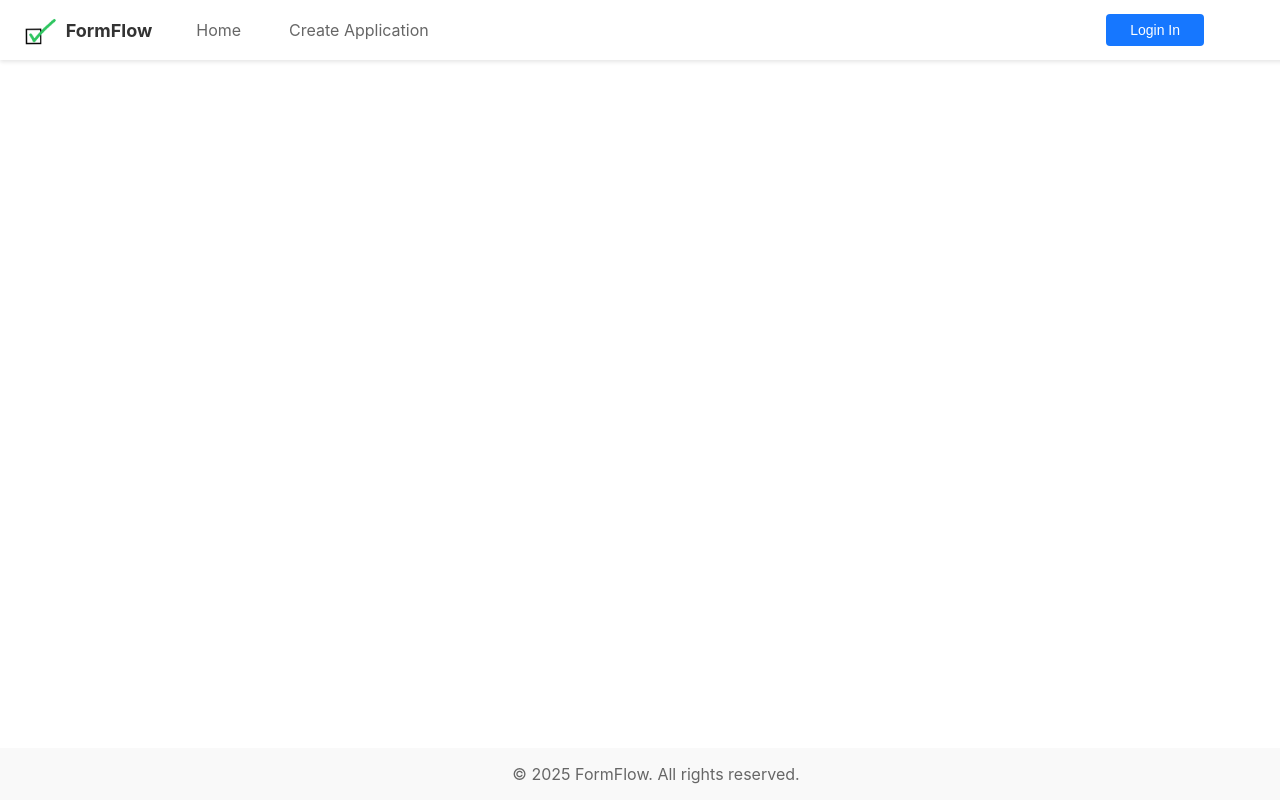
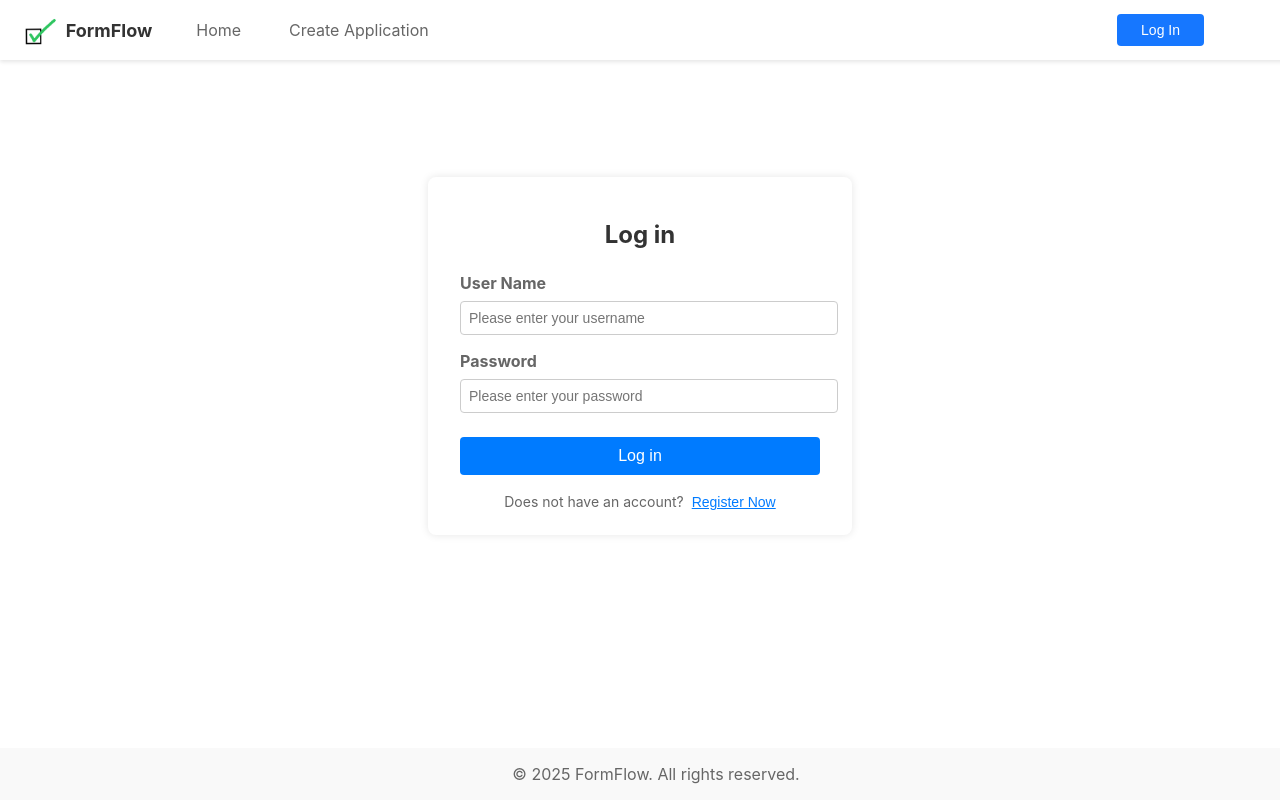
Before and after one commit to Skaum103/form-flow-frontend, a React (Create React App) app: page /login in a window 1280 px wide. Built offline with nearby package versions, Linux system fonts and the light colour scheme.

Commit message:
login-version1

```diff
--- a/src/App.js
+++ b/src/App.js
@@ -1,16 +1,11 @@
 import React from 'react';
-// 从 react-router-dom 中引入 Routes、Route
-import {
-  BrowserRouter as Router,
-  Routes,
-  Route
-} from 'react-router-dom';
-
+import { BrowserRouter as Router, Routes, Route } from 'react-router-dom';
 import Header from './components/Header/Header';
 import Footer from './components/Footer/Footer';
 import Home from './pages/Home';
 import CreateApplication from './pages/CreateApplication';
-
+import Login from './pages/Login';
+import Register from './pages/Register';
 function App() {
   return (
     <Router>
@@ -21,6 +16,8 @@ function App() {
           {/* 使用 element 属性传入要渲染的组件 */}
           <Route path="/" element={<Home />} />
           <Route path="/CreateApplication" element={<CreateApplication />} />
+          <Route path="/login" element={<Login />} />
+          <Route path="/register" element={<Register />} />
         </Routes>
       </div>
       <Footer />
--- a/src/components/Header/Header.js
+++ b/src/components/Header/Header.js
@@ -1,43 +1,7 @@
-// // src/components/Header/Header.js
-
-// import React from 'react';
-// import { Link } from 'react-router-dom';
-// import './Header.css';
-
-// function Header() {
-//   return (
-//     <header className="header">
-//       <div className="header-left">
-//         {/* Logo + 标题区域 */}
-//         <div className="logo">
-//           <img src="/logo.png" alt="Logo" />
-//           <span className="app-name">FormFlow</span>
-//         </div>
-//         {/* 导航区域 */}
-//         <nav className="nav">
-//           <ul>
-//             <li>
-//               <Link to="/">Home</Link>
-//             </li>
-//             <li>
-//               <Link to="/CreateApplication">Create Application</Link>
-//             </li>
-//           </ul>
-//         </nav>
-//       </div>
-
-//       <div className="header-right">
-//         <button>Login In</button>
-//       </div>
-//     </header>
-//   );
-// }
-
-// export default Header;
-// src/components/Header/Header.js
-import React from 'react';
-import { NavLink } from 'react-router-dom';
-import './Header.css';
+import React from "react";
+import { NavLink } from "react-router-dom";
+import { Link } from 'react-router-dom';
+import "./Header.css";
 
 function Header() {
   return (
@@ -53,7 +17,9 @@ function Header() {
               {/* NavLink 可自动给当前激活的路由添加类名或内联样式 */}
               <NavLink
                 to="/"
-                className={({ isActive }) => (isActive ? 'nav-link active' : 'nav-link')}
+                className={({ isActive }) =>
+                  isActive ? "nav-link active" : "nav-link"
+                }
               >
                 Home
               </NavLink>
@@ -61,7 +27,9 @@ function Header() {
             <li>
               <NavLink
                 to="/CreateApplication"
-                className={({ isActive }) => (isActive ? 'nav-link active' : 'nav-link')}
+                className={({ isActive }) =>
+                  isActive ? "nav-link active" : "nav-link"
+                }
               >
                 Create Application
               </NavLink>
@@ -79,7 +47,9 @@ function Header() {
       </div>
 
       <div className="header-right">
-        <button>Login In</button>
+        <Link to="/login">
+          <button>Log In</button>
+        </Link>
       </div>
     </header>
   );
--- a/src/pages/CreateApplication.js
+++ b/src/pages/CreateApplication.js
@@ -1,3 +1,4 @@
+import React from 'react';
 export default function CreateApplication() {
     return <h1>元神启动！</h1>;
   }
--- a/src/pages/Home.js
+++ b/src/pages/Home.js
@@ -1,3 +1,4 @@
+import React from 'react';
 export default function Home() {
     return <h1>我爱我家</h1>;
   }
--- /dev/null
+++ b/src/pages/Login.css
@@ -0,0 +1,111 @@
+.login-container {
+    display: flex;
+    justify-content: center;
+    align-items: center;
+    min-height: 70vh; /* 根据你的需求调整 */
+    background-color:rgba(0, 0, 0, 0);
+  }
+
+  .login-form {
+    background-color: #fff;
+    border-radius: 8px;
+    padding: 24px 32px;
+    box-shadow: 0 0 8px rgba(0, 0, 0, 0.1);
+    width: 360px;
+  }
+
+  .login-form h2 {
+    text-align: center;
+    margin-bottom: 24px;
+    color: #333;
+  }
+
+  .form-group {
+    margin-bottom: 16px;
+  }
+
+  .form-group label {
+    display: block;
+    margin-bottom: 8px;
+    color: #666;
+    font-weight: bold;
+  }
+
+  .form-group input {
+    width: 100%;
+    padding: 8px;
+    font-size: 14px;
+    border: 1px solid #ccc;
+    border-radius: 4px;
+  }
+
+  .login-btn {
+    width: 100%;
+    padding: 10px 0;
+    font-size: 16px;
+    background-color: #007bff; /* 你可以改成任何颜色 */
+    color: #fff;
+    border: none;
+    border-radius: 4px;
+    cursor: pointer;
+  }
+
+  .login-btn:hover {
+    background-color: #0056b3;
+  }
+
+  .error-msg {
+    margin-bottom: 16px;
+    padding: 8px;
+    border: 1px solid red;
+    color: red;
+    background-color: #ffe6e6;
+    border-radius: 4px;
+    font-size: 14px;
+  }
+  /* 原有的 .login-container, .login-form, .form-group 等样式保持不变，这里只列举新增或修改部分 */
+
+.login-btn {
+    width: 100%;
+    padding: 10px 0;
+    font-size: 16px;
+    background-color: #007bff; /* 登录按钮背景色 */
+    color: #fff;
+    border: none;
+    border-radius: 4px;
+    cursor: pointer;
+    margin-top: 8px; /* 给按钮和下方“注册”入口留点间距 */
+  }
+
+  .login-btn:hover {
+    background-color: #0056b3;
+  }
+
+  /* 新增的 “注册” 入口所在的区域 */
+  .register-footer {
+    margin-top: 16px;
+    text-align: center;
+  }
+
+  /* 让文字和按钮在一行里更好看一点 */
+  .register-footer span {
+    margin-right: 8px;
+    font-size: 14px;
+    color: #666;
+  }
+
+  /* “立即注册” 按钮或链接的样式 */
+  .register-link {
+    background: none;
+    border: none;
+    font-size: 14px;
+    color: #007bff;
+    text-decoration: underline;
+    cursor: pointer;
+    padding: 0;
+  }
+
+  .register-link:hover {
+    color: #0056b3;
+    text-decoration: underline;
+  }
--- /dev/null
+++ b/src/pages/Login.js
@@ -0,0 +1,85 @@
+import React, { useState } from "react";
+import { useNavigate } from "react-router-dom";
+import "./Login.css";
+
+function Login() {
+  const [username, setUsername] = useState("");
+  const [password, setPassword] = useState("");
+  const [errorMsg, setErrorMsg] = useState("");
+  const navigate = useNavigate();
+
+  const handleSubmit = async (e) => {
+    e.preventDefault();
+    try {
+      const response = await fetch("http://你的后端接口/api/login", {
+        method: "POST",
+        headers: { "Content-Type": "application/json" },
+        body: JSON.stringify({ username, password }),
+      });
+
+      if (!response.ok) {
+        throw new Error("登录失败，请检查用户名或密码");
+      }
+
+      const data = await response.json();
+      if (data.success) {
+        localStorage.setItem("token", data.token);
+        navigate("/"); // 登录成功后跳转首页或别的页面
+      } else {
+        setErrorMsg(data.message || "登录失败");
+      }
+    } catch (error) {
+      setErrorMsg(error.message);
+    }
+  };
+
+  // “注册”跳转
+  const handleRegisterClick = () => {
+    navigate("/register");
+  };
+
+  return (
+    <div className="login-container">
+      <form className="login-form" onSubmit={handleSubmit}>
+        <h2>Log in</h2>
+        {errorMsg && <div className="error-msg">{errorMsg}</div>}
+        <div className="form-group">
+          <label>User Name</label>
+          <input
+            type="text"
+            value={username}
+            onChange={(e) => setUsername(e.target.value)}
+            placeholder="Please enter your username"
+            required
+          />
+        </div>
+        <div className="form-group">
+          <label>Password</label>
+          <input
+            type="password"
+            value={password}
+            onChange={(e) => setPassword(e.target.value)}
+            placeholder="Please enter your password"
+            required
+          />
+        </div>
+        <button type="submit" className="login-btn">
+          Log in
+        </button>
+        {/* 下面这个 div 专门放注册入口 */}
+        <div className="register-footer">
+          <span>Does not have an account?</span>
+          <button
+            type="button"
+            onClick={handleRegisterClick}
+            className="register-link"
+          >
+            Register Now
+          </button>
+        </div>
+      </form>
+    </div>
+  );
+}
+
+export default Login;
--- /dev/null
+++ b/src/pages/Register.js
@@ -0,0 +1,13 @@
+// src/pages/Register.js
+import React from 'react';
+
+function Register() {
+  return (
+    <div style={{ textAlign: 'center', marginTop: '50px' }}>
+      <h2>这里是注册页</h2>
+      {/* 未来可以放注册表单、ajax、样式等 */}
+    </div>
+  );
+}
+
+export default Register;
```
Also changed, not shown: package.json (+6 -9 lines), src/index.js (line endings or trailing spaces), 2 other files (tests, documents, lock files or other folders).
